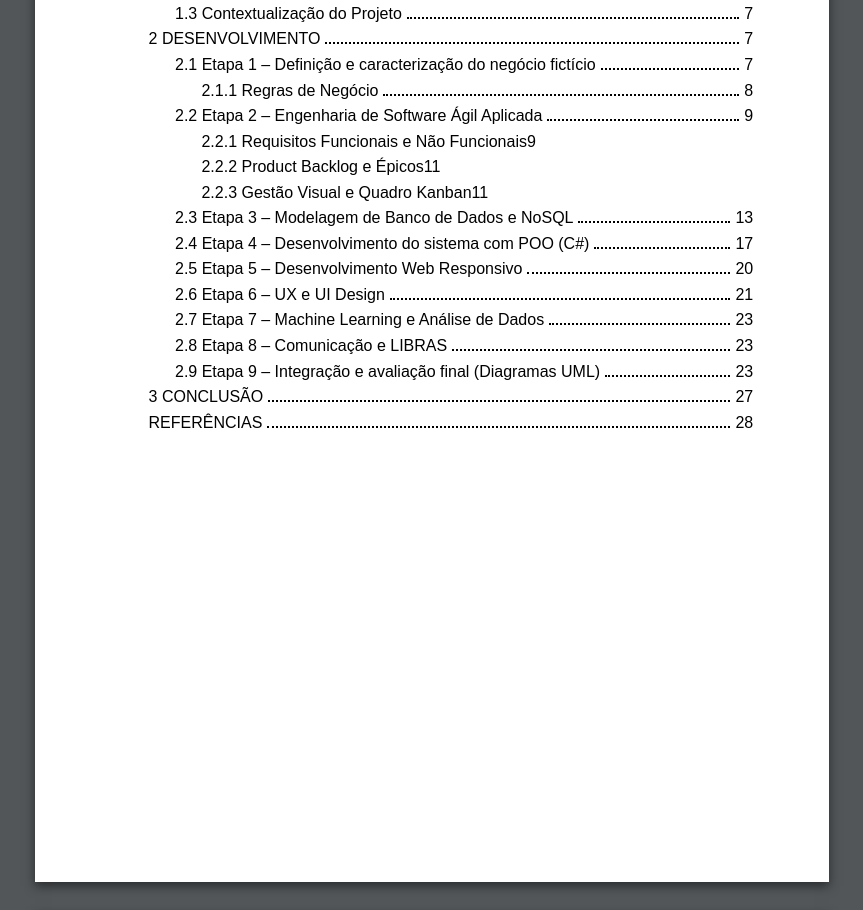
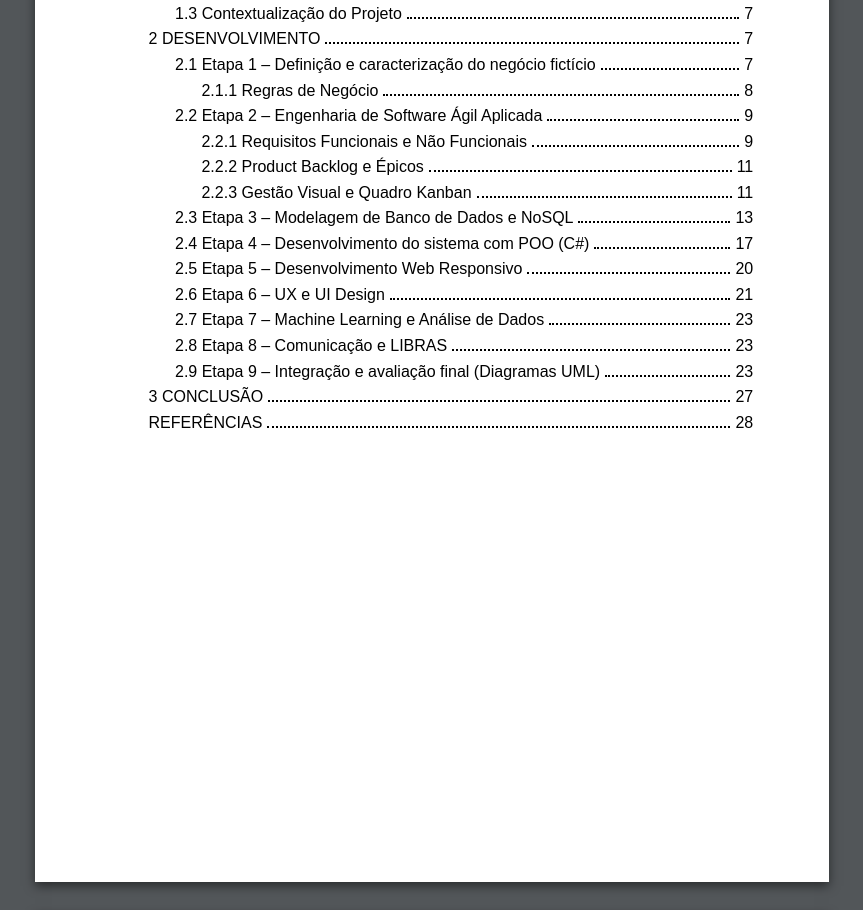
Before and after one commit to MayconDIS/PIM_III-Parte_Teorica, a plain HTML site: page index.html in a window 1280 px wide. Shown: the part 4881-5791 px from the top of the page, without its empty margins (208-1071 px from the left). Drawn offline with Linux system fonts and the light colour scheme.

Commit message:
fix(docs): corrige alinhamento e pontilhamento de itens no sumário do index.html

```diff
--- a/index.html
+++ b/index.html
@@ -70,9 +70,9 @@
             <a href="#sec-2-1" class="sumario-link"><div class="sumario-item"><span class="sumario-titulo sumario-recuo-1">2.1 Etapa 1 – Definição e caracterização do negócio fictício</span><span class="sumario-pontos"></span><span class="sumario-pagina">7</span></div></a>
             <a href="#sec-2-1-1" class="sumario-link"><div class="sumario-item"><span class="sumario-titulo sumario-recuo-2">2.1.1 Regras de Negócio</span><span class="sumario-pontos"></span><span class="sumario-pagina">8</span></div></a>
             <a href="#sec-2-2" class="sumario-link"><div class="sumario-item"><span class="sumario-titulo sumario-recuo-1">2.2 Etapa 2 – Engenharia de Software Ágil Aplicada</span><span class="sumario-pontos"></span><span class="sumario-pagina">9</span></div></a>
-            <a href="#sec-2-2-1" class="sumario-link"><div class="sumario-item"><span class="sumario-titulo sumario-recuo-2">2.2.1 Requisitos Funcionais e Não Funcionais</span><span class="sumario-pagina">9</span></div></a>
-            <a href="#sec-2-2-2" class="sumario-link"><div class="sumario-item"><span class="sumario-titulo sumario-recuo-2">2.2.2 Product Backlog e Épicos</span><span class="sumario-pagina">11</span></div></a>
-            <a href="#sec-2-2-3" class="sumario-link"><div class="sumario-item"><span class="sumario-titulo sumario-recuo-2">2.2.3 Gestão Visual e Quadro Kanban</span><span class="sumario-pagina">11</span></div></a>
+            <a href="#sec-2-2-1" class="sumario-link"><div class="sumario-item"><span class="sumario-titulo sumario-recuo-2">2.2.1 Requisitos Funcionais e Não Funcionais</span><span class="sumario-pontos"></span><span class="sumario-pagina">9</span></div></a>
+            <a href="#sec-2-2-2" class="sumario-link"><div class="sumario-item"><span class="sumario-titulo sumario-recuo-2">2.2.2 Product Backlog e Épicos</span><span class="sumario-pontos"></span><span class="sumario-pagina">11</span></div></a>
+            <a href="#sec-2-2-3" class="sumario-link"><div class="sumario-item"><span class="sumario-titulo sumario-recuo-2">2.2.3 Gestão Visual e Quadro Kanban</span><span class="sumario-pontos"></span><span class="sumario-pagina">11</span></div></a>
             <a href="#sec-2-3" class="sumario-link"><div class="sumario-item"><span class="sumario-titulo sumario-recuo-1">2.3 Etapa 3 – Modelagem de Banco de Dados e NoSQL</span><span class="sumario-pontos"></span><span class="sumario-pagina">13</span></div></a>
             <a href="#sec-2-4" class="sumario-link"><div class="sumario-item"><span class="sumario-titulo sumario-recuo-1">2.4 Etapa 4 – Desenvolvimento do sistema com POO (C#)</span><span class="sumario-pontos"></span><span class="sumario-pagina">17</span></div></a>
             <a href="#sec-2-5" class="sumario-link"><div class="sumario-item"><span class="sumario-titulo sumario-recuo-1">2.5 Etapa 5 – Desenvolvimento Web Responsivo</span><span class="sumario-pontos"></span><span class="sumario-pagina">20</span></div></a>
```
